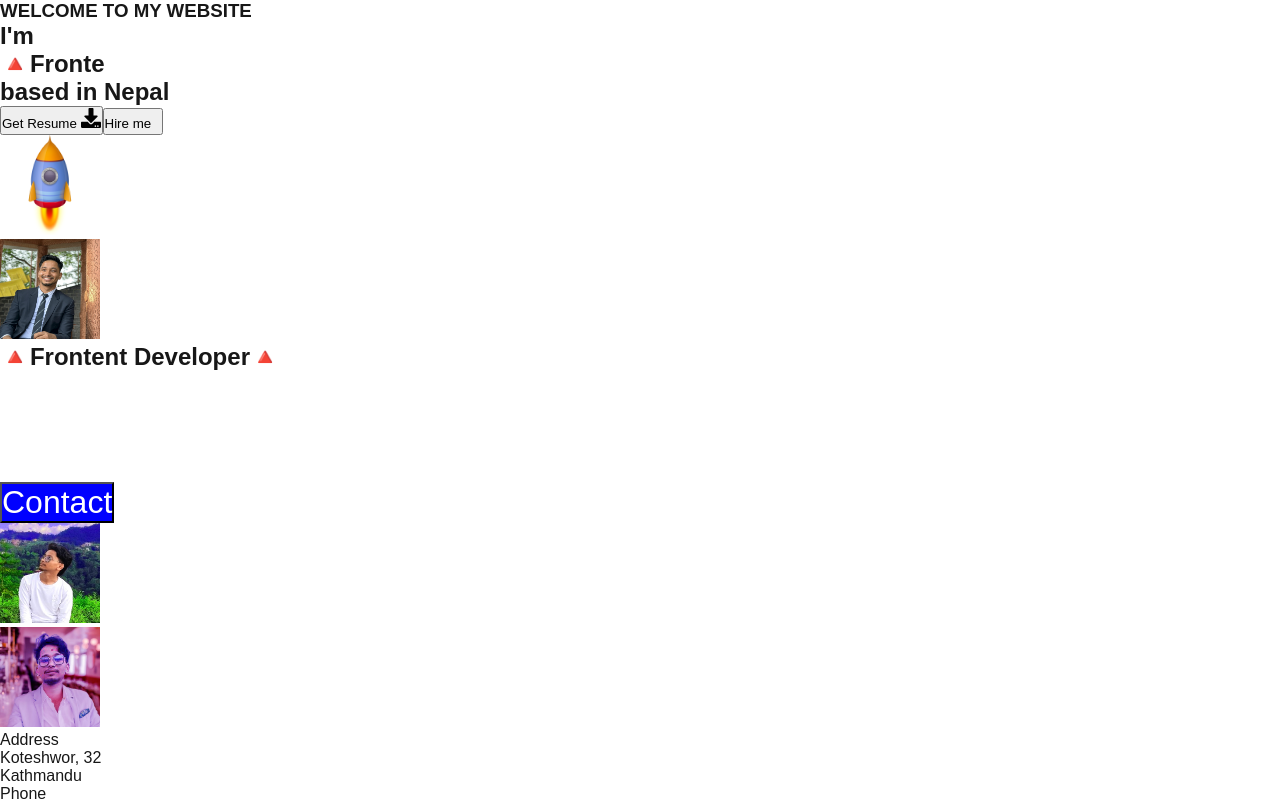
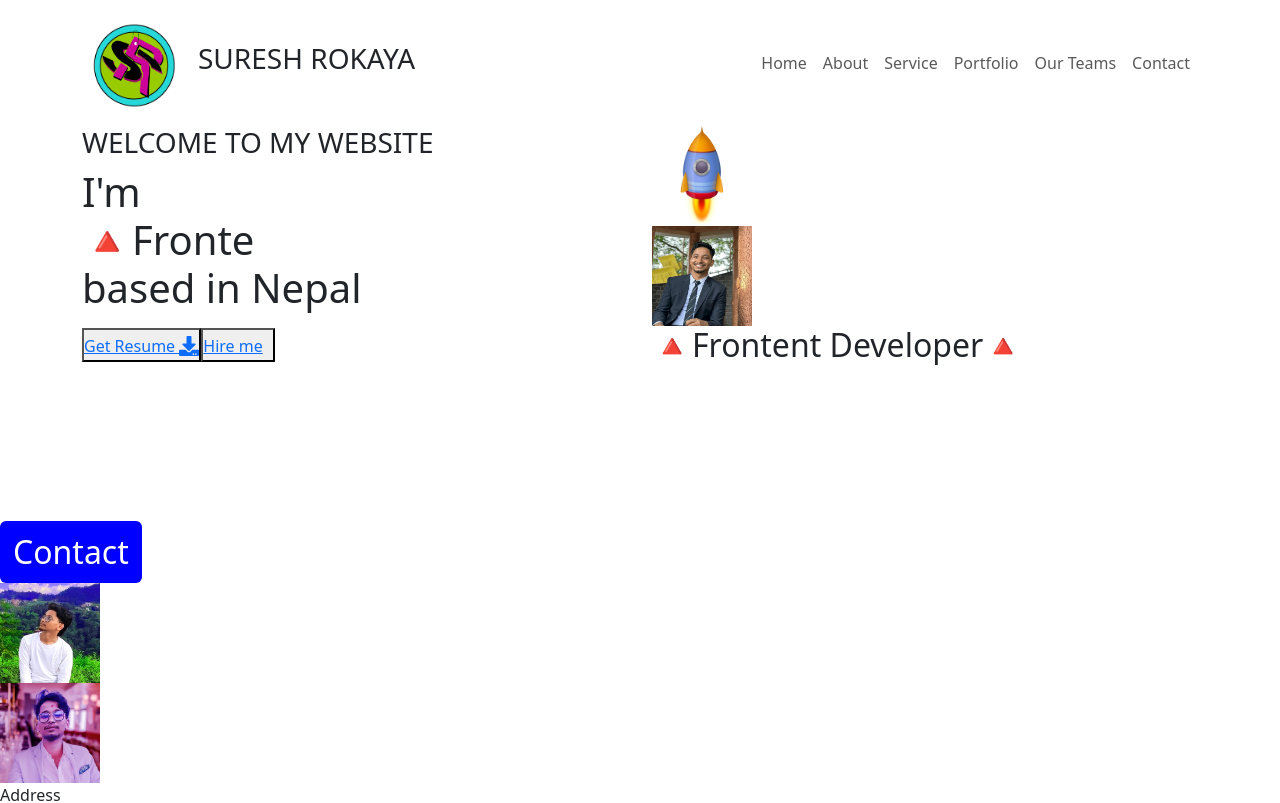
Before and after one commit to ROKAYASURESH/MyPersonalPortfolio_Next-Js, a Next.js app: page / in a window 1280 px wide. Shown: the top 803 px of the page. Built offline with nearby package versions, Linux system fonts and the light colour scheme; no server answers.

Commit message:
add header

```diff
--- /dev/null
+++ b/app/components/BootstrapClient.js
@@ -0,0 +1,10 @@
+'use client';
+import React, { useEffect } from 'react'
+
+export default function BootstrapClient() {
+	useEffect(()=>{
+		require ('bootstrap/dist/js/bootstrap.bundle.min.js')
+
+	},[])
+  return null
+}
--- a/app/components/Header.js
+++ b/app/components/Header.js
@@ -0,0 +1,85 @@
+
+"use client";
+
+import React, { useState, useEffect } from 'react';
+import Link from 'next/link';
+import Image from 'next/image'; // Use next/image for optimized images
+// import logo from '/public/images/logo.png'; // Adjust path for Next.js public folder
+
+export default function Header() {
+  const [color, setColor] = useState(false);
+
+  // Handle scroll event with useEffect
+  useEffect(() => {
+    const changeColor = () => {
+      if (window.scrollY >= 50) {
+        setColor(true);
+      } else {
+        setColor(false);
+      }
+    };
+
+    window.addEventListener('scroll', changeColor);
+
+    // Cleanup listener on component unmount
+    return () => window.removeEventListener('scroll', changeColor);
+  }, []); // Empty dependency array to run once on mount
+
+  return (
+    <div className={color ? 'header header-bg' : 'header'}>
+      <nav className="navbar navbar-expand-lg">
+        <div className="container suresh">
+          <Link href="/" className="navbar-brand">
+           <Image src="/images/logo.png" alt="" height={100} width={100}/>
+          </Link>
+          <h3>SURESH ROKAYA</h3>
+          <button
+            className="navbar-toggler"
+            type="button"
+            data-bs-toggle="collapse"
+            data-bs-target="#navbarSupportedContent"
+            aria-controls="navbarSupportedContent"
+            aria-expanded="false"
+            aria-label="Toggle navigation"
+          >
+            <span className="navbar-toggler-icon bg-light text-light" />
+          </button>
+          <div className="collapse navbar-collapse text-center" id="navbarSupportedContent">
+            <ul className="navbar-nav ms-auto mb-2 mb-lg-0">
+              <li className="nav-item">
+                <Link href="/" className="nav-link" aria-current="page">
+                  Home
+                </Link>
+              </li>
+              <li className="nav-item">
+                <Link href="/about" className="nav-link">
+                  About
+                </Link>
+              </li>
+              <li className="nav-item">
+                <Link href="/service" className="nav-link">
+                  Service
+                </Link>
+              </li>
+              <li className="nav-item">
+                <Link href="/portfolio" className="nav-link">
+                  Portfolio
+                </Link>
+              </li>
+              <li className="nav-item">
+                <Link href="/team" className="nav-link">
+                  Our Teams
+                </Link>
+              </li>
+              <li className="nav-item">
+                <Link href="/contact" className="nav-link">
+                  Contact
+                </Link>
+              </li>
+            </ul>
+          </div>
+        </div>
+      </nav>
+    </div>
+  );
+}
--- a/app/layout.js
+++ b/app/layout.js
@@ -1,10 +1,15 @@
 
 import "./globals.css";
+import "bootstrap/dist/css/bootstrap.css"
+import Header from "./components/Header";
+import BootstrapClient from "./components/BootstrapClient";
 
 export default function RootLayout({ children }) {
   return (
     <html lang="en">
       <body>
+		<Header/>
+		<BootstrapClient/>
         {children}
       </body>
     </html>
--- a/package.json
+++ b/package.json
@@ -9,6 +9,7 @@
     "lint": "next lint"
   },
   "dependencies": {
+    "bootstrap": "^5.3.7",
     "next": "15.4.5",
     "react": "19.1.0",
     "react-dom": "19.1.0",
```
Also changed, not shown: 1 other file (tests, documents, lock files or other folders).
